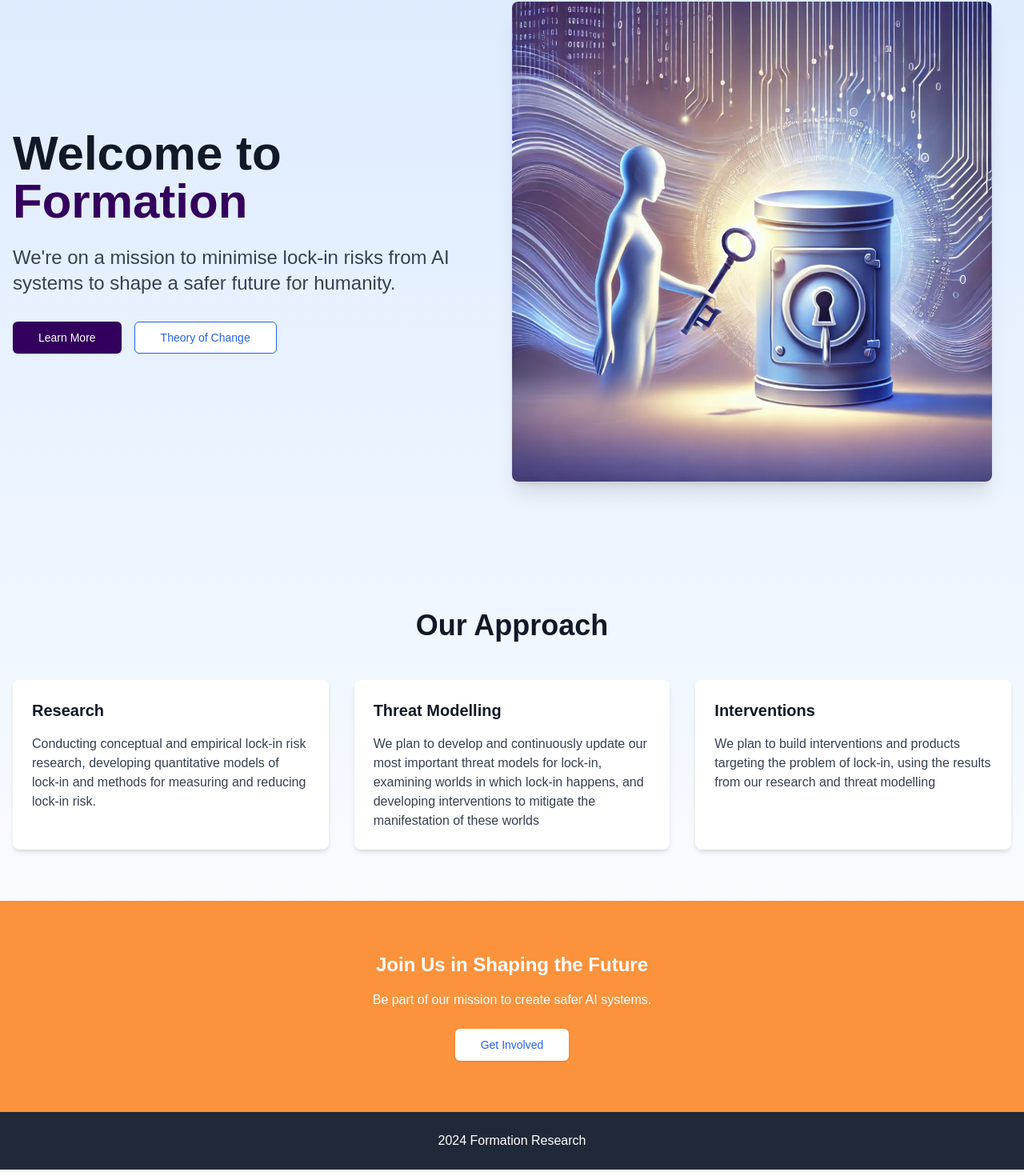
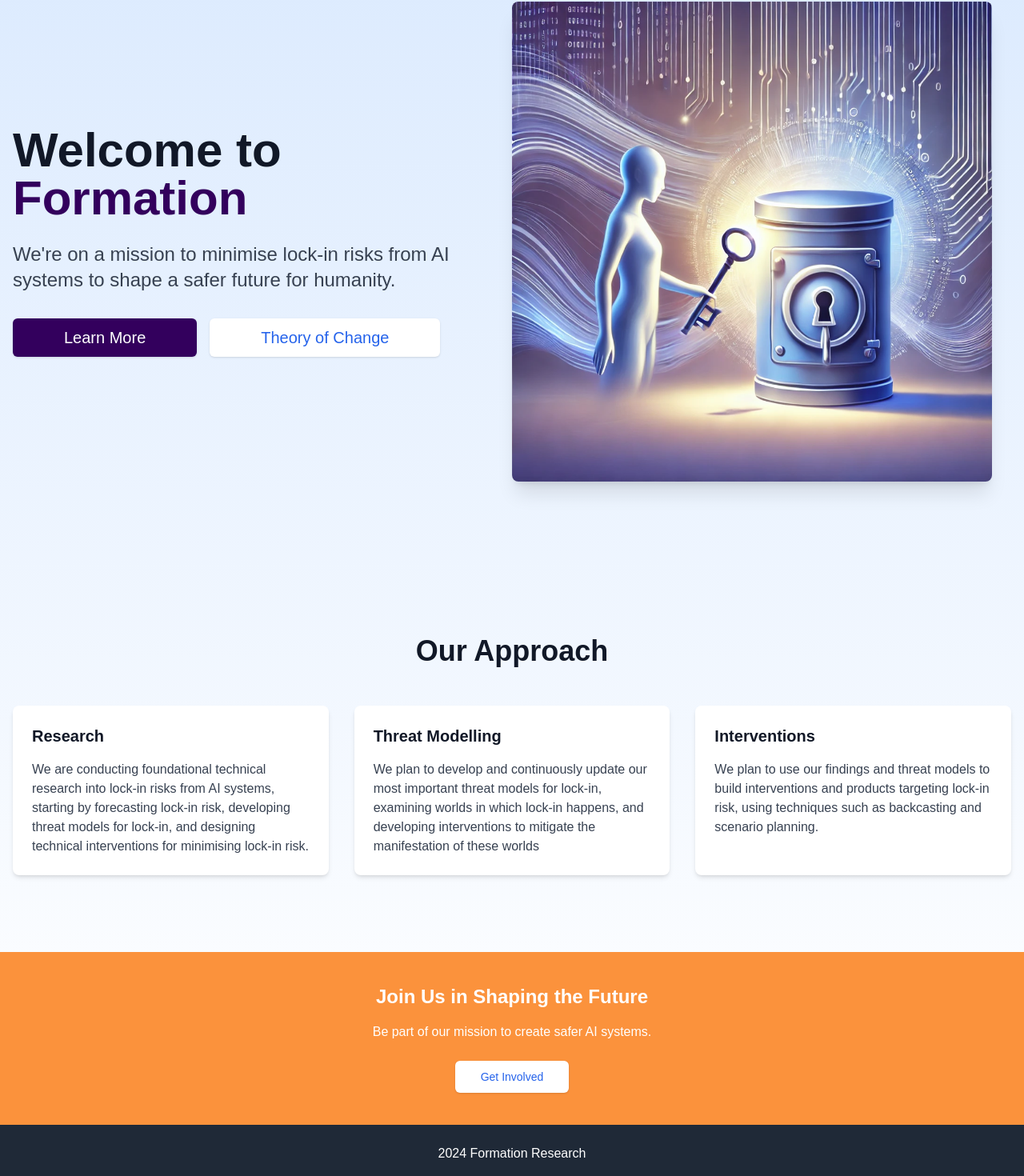
Before and after one commit to alamerton/formation-website, a Next.js app: page / in a window 1280 px wide. Shown: the part 186-1656 px from the top of the page at 80% size. Built offline with nearby package versions, Linux system fonts and the light colour scheme.

Commit message:
Updated copy and buttons on front page

```diff
--- a/src/app/page.tsx
+++ b/src/app/page.tsx
@@ -22,7 +22,7 @@ const Main: React.FC = () => {
               <Link href="/about">
                 <Button
                   size="lg"
-                  className="bg-customPurple hover:bg-blue-700 text-white"
+                  className="bg-customPurple px-16 py-6 over:bg-blue-700 text-white text-xl font-medium"
                 >
                   Learn More
                 </Button>
@@ -30,8 +30,8 @@ const Main: React.FC = () => {
               <Link href="/theory-of-change">
                 <Button
                   size="lg"
-                  variant="outline"
-                  className="border-blue-600 text-blue-600 hover:bg-blue-50"
+                  // variant="outline"
+                  className="bg-white px-16 py-6 text-blue-600 text-xl font-medium hover:bg-blue-50"
                 >
                   Theory of Change
                 </Button>
@@ -50,7 +50,7 @@ const Main: React.FC = () => {
         </div>
       </div>
 
-      <div className=" py-16">
+      <div className=" py-24">
         <div className="container mx-auto px-4">
           <h2 className="text-3xl md:text-4xl font-bold text-center text-gray-900 mb-12">
             Our Approach
@@ -60,7 +60,7 @@ const Main: React.FC = () => {
               {
                 title: "Research",
                 description:
-                  "Conducting conceptual and empirical lock-in risk research, developing quantitative models of lock-in and methods for measuring and reducing lock-in risk.",
+                  "We are conducting foundational technical research into lock-in risks from AI systems, starting by forecasting lock-in risk, developing threat models for lock-in, and designing technical interventions for minimising lock-in risk.",
               },
               {
                 title: "Threat Modelling",
@@ -70,7 +70,7 @@ const Main: React.FC = () => {
               {
                 title: "Interventions",
                 description:
-                  "We plan to build interventions and products targeting the problem of lock-in, using the results from our research and threat modelling",
+                  "We plan to use our findings and threat models to build interventions and products targeting lock-in risk, using techniques such as backcasting and scenario planning.",
               },
             ].map((item, index) => (
               <div key={index} className="bg-white p-6 rounded-lg shadow-md">
@@ -84,7 +84,7 @@ const Main: React.FC = () => {
         </div>
       </div>
 
-      <div className="bg-orange-400 py-16 text-white text-center">
+      <div className="bg-orange-400 py-10 text-white text-center">
         <h2 className="text-xl md:text-2xl font-bold mb-4">
           Join Us in Shaping the Future
         </h2>
```
